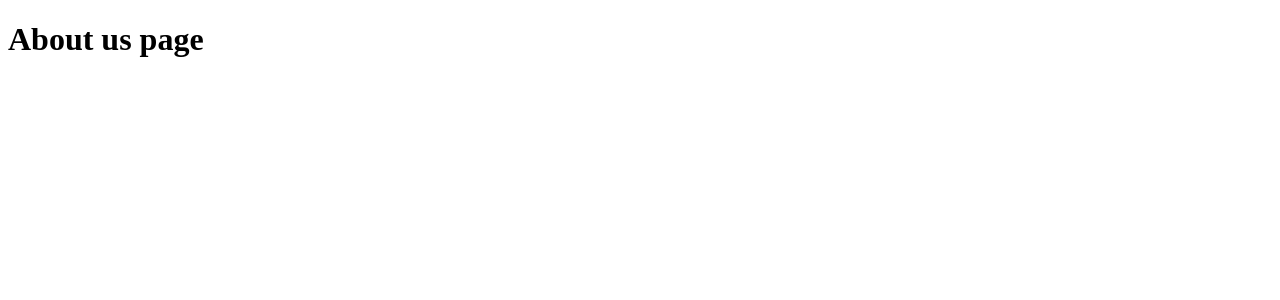
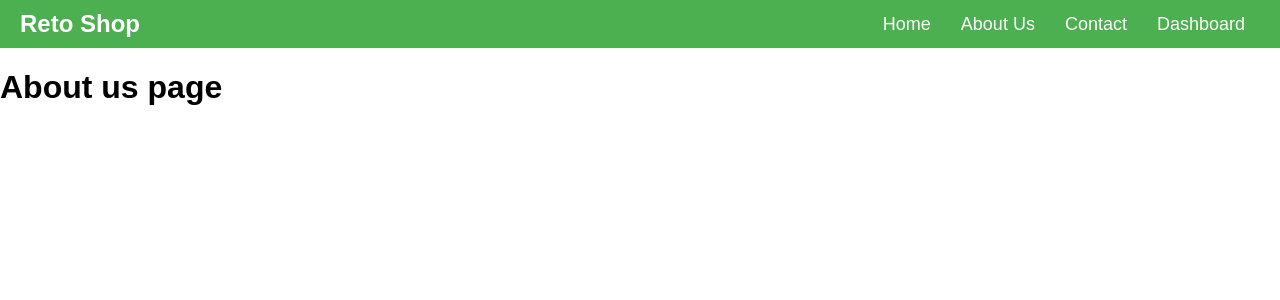
Before and after one commit to ashwin-sawant/retoshop, a Django app: page /aboutus/ in a window 1280 px wide. Shown: the top 300 px of the page. Run offline with Django 5.2, Linux system fonts and the light colour scheme.

Commit message:
add routes to all pages

```diff
--- a/retoshop/templates/aboutus.html
+++ b/retoshop/templates/aboutus.html
@@ -1,11 +1,26 @@
+{% load static %}
 <!DOCTYPE html>
 <html lang="en">
 <head>
     <meta charset="UTF-8">
     <meta name="viewport" content="width=device-width, initial-scale=1.0">
+    <link rel="stylesheet" href={% static "style/index.css" %}>
     <title>About us</title>
 </head>
 <body>
+    <header>
+        <nav>
+            <div class="nav-container">
+                <h1 class="logo">Reto Shop</h1>
+                <ul class="nav-links">
+                    <li><a href={% url 'home' %}>Home</a></li>
+                    <li><a href={% url 'aboutus' %}>About Us</a></li>
+                    <li><a href={% url 'contact' %}>Contact</a></li>
+                    <li><a href={% url 'dashboard' %}>Dashboard</a></li>
+                </ul>
+            </div>
+        </nav>
+    </header>
     <h1>About us page</h1>
 </body>
 </html>
```
Also changed, not shown: retoshop/templates/contact.html (+15 -0 lines), retoshop/templates/dashboard.html (+15 -0 lines), retoshop/db.sqlite3.
